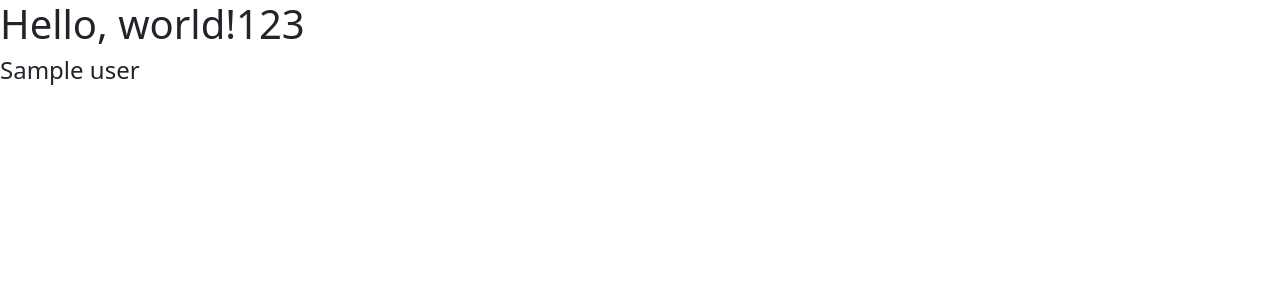
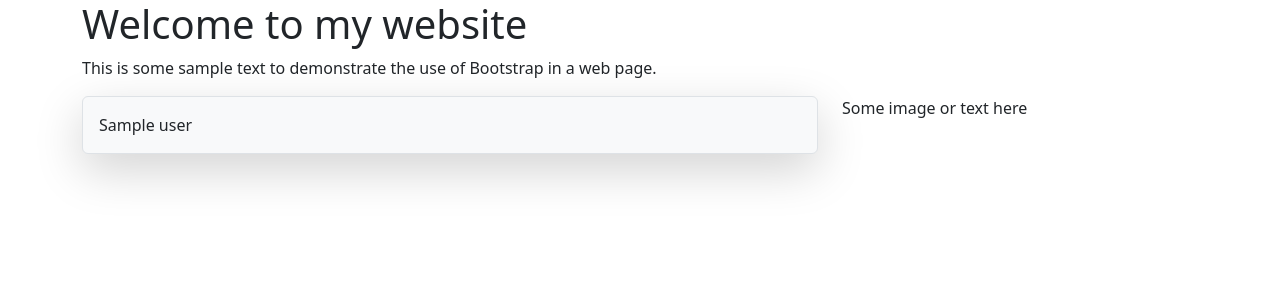
Before and after one commit to jirosin/test-j-project, a Flask app: template templates/home.html in a window 1280 px wide. Shown: the top 300 px of the page. Run offline with Flask 3, Linux system fonts and the light colour scheme; the template is opened without the code that fills it: most values are stand-ins (such as "Sample title", 1, 10 or a date in 2020).

Commit message:
added dynamic template bootstrap.html

```diff
--- a/templates/bootstrap.html
+++ b/templates/bootstrap.html
@@ -0,0 +1,3 @@
+<meta charset="utf-8">
+    <meta name="viewport" content="width=device-width, initial-scale=1">
+    <link href="https://cdn.jsdelivr.net/npm/bootstrap@5.3.0-alpha2/dist/css/bootstrap.min.css" rel="stylesheet" integrity="sha384-aFq/bzH65dt+w6FI2ooMVUpc+21e0SRygnTpmBvdBgSdnuTN7QbdgL+OapgHtvPp" crossorigin="anonymous">
--- a/templates/home.html
+++ b/templates/home.html
@@ -1,18 +1,24 @@
 <!doctype html>
 <html lang="en">
   <head>
-    <meta charset="utf-8">
-    <meta name="viewport" content="width=device-width, initial-scale=1">
     <title>Bootstrap demo</title>
-    <link href="https://cdn.jsdelivr.net/npm/bootstrap@5.3.0-alpha2/dist/css/bootstrap.min.css" rel="stylesheet" integrity="sha384-aFq/bzH65dt+w6FI2ooMVUpc+21e0SRygnTpmBvdBgSdnuTN7QbdgL+OapgHtvPp" crossorigin="anonymous">
+    {% include 'bootstrap.html' %}
   </head>
   <body>
+    <div class="container">
+      <div class="row">
+      <h1>Welcome to my website</h1>
+      <p>This is some sample text to demonstrate the use of Bootstrap in a web page.</p>
+      <div class="col-8">
+      <ul class="list-group">
+        {% for user in users %}
+        <li class="list-group-item shadow-lg p-3 mb-5 bg-body-tertiary rounded" >{{user['name']}}</li>
+        {% endfor %}
+      </ul>
+      </div>
+      <div class="col-4">Some image or text here</div>
+      </div>
+    </div>
 
-    <h1>Hello, world!123</h1>
-    <div>
-      {% for user in users %}
-        <h4>{{user['name']}}</h4>
-      {% endfor %}
-    </div>
   </body>
 </html>
```
